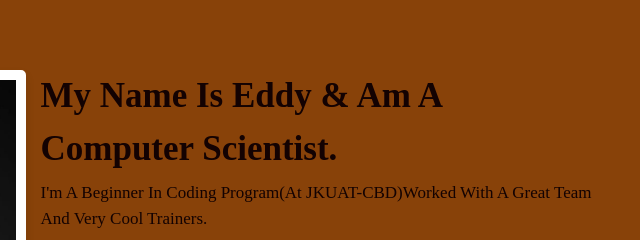
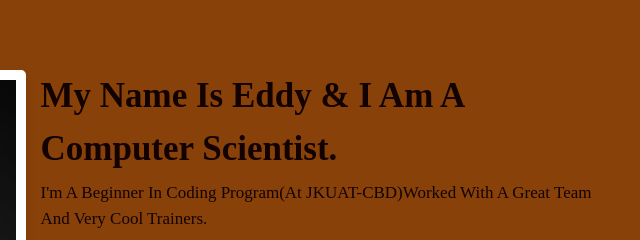
Before and after one commit to EddyMwai/EddyMwai.github.io, a plain HTML site: page index.html in a window 1280 px wide. Shown: the part 810-1050 px from the top of the page, 632-1272 px from the left. Drawn offline with Linux system fonts and the light colour scheme; a script that the page names is missing.

Commit message:
Update index.html

```diff
--- a/index.html
+++ b/index.html
@@ -79,7 +79,7 @@
     </div>
 
     <div class="content">
-        <h3> my name is Eddy & am a computer scientist.</h3>
+        <h3> my name is Eddy & I am a computer scientist.</h3>
         <p>I'm a beginner in coding program(at JKUAT-CBD)worked with a great team and very cool trainers.</p>
         <br>
         <p>I had a great time working with everyone and most importantly being a member of "Team Jaguars"</p>
```
